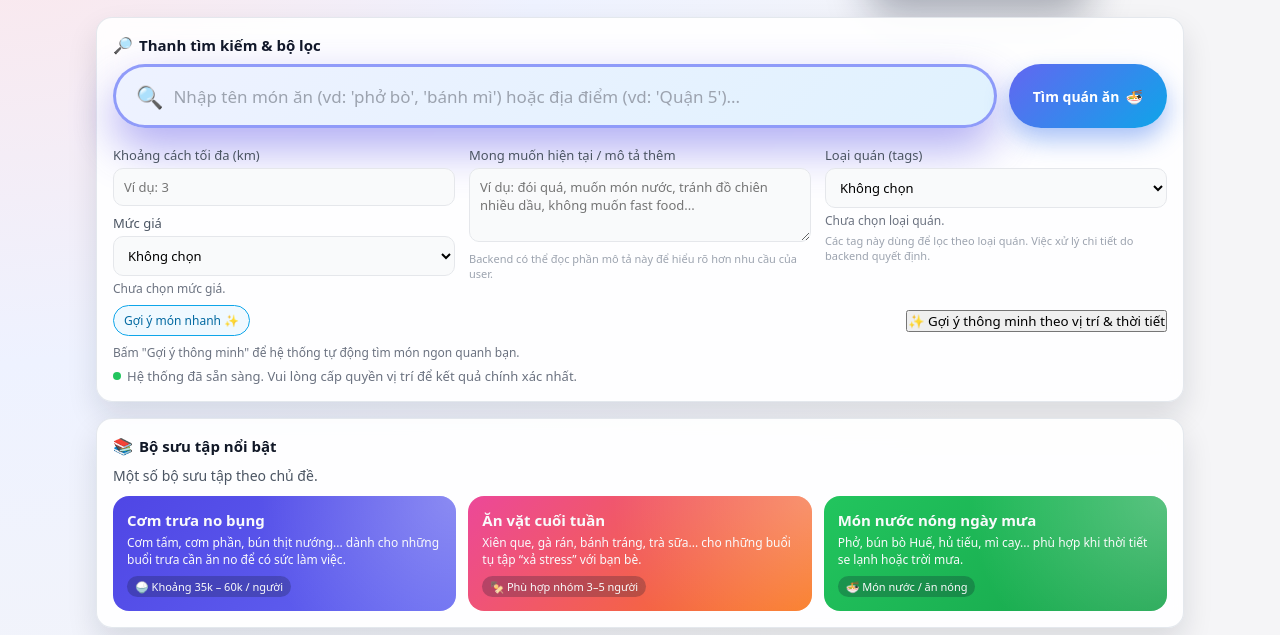
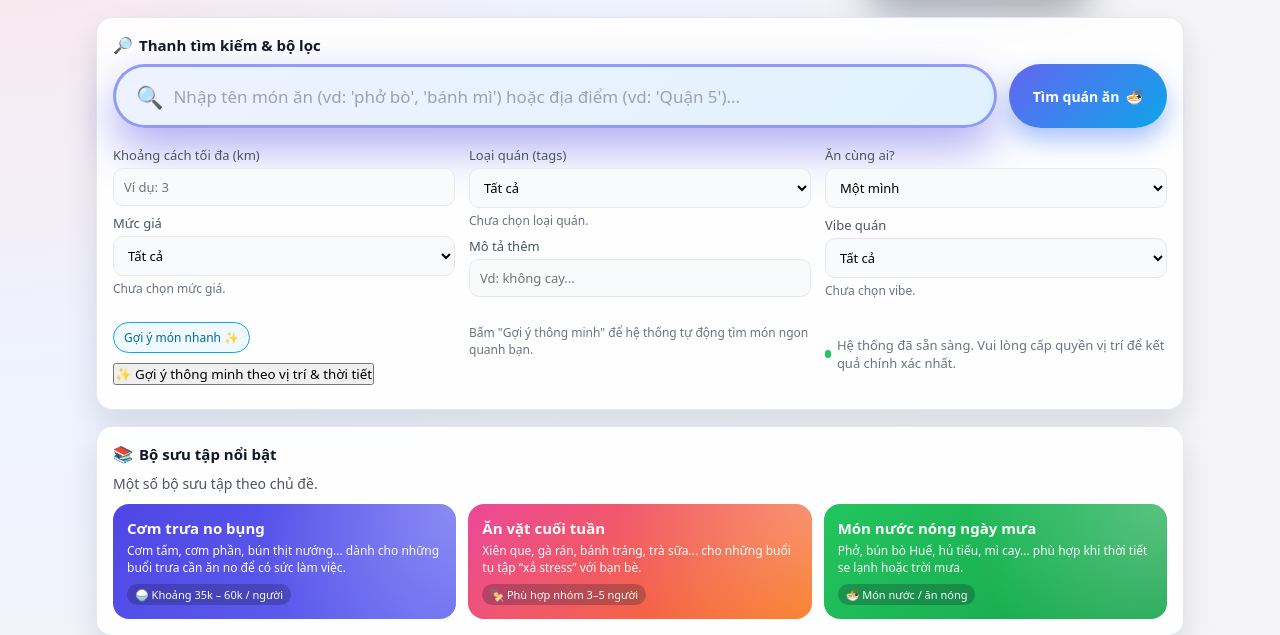
Before and after one commit to denver1106/Prj_SmartTourism, a Flask app: page / in a window 1280 px wide. Shown: the part 216-851 px from the top of the page. Run offline with Flask 3, Linux system fonts and the light colour scheme.

Commit message:
Cap nhat backend va frontend cho chuc nang loc

```diff
--- a/app.py
+++ b/app.py
@@ -3,8 +3,10 @@ from core import data_manager, search_handler, service
 import os
 
 app = Flask(__name__)
+# Key giả định, sau này thay bằng key thật nếu cần
 WEATHER_API_KEY = "DUMMY_API_KEY_FOR_NOW"
 
+# Khởi tạo các module xử lý
 db_manager = data_manager.DataManager()
 search_engine = search_handler.SearchHandler()
 tourism_service = service.SmartTourismService(weather_api_key=WEATHER_API_KEY)
@@ -16,17 +18,21 @@ def index():
 @app.route('/results')
 def results_page():
     """
-    Route xử lý tìm kiếm và lọc khoảng cách.
+    Hàm này xử lý tất cả: Tìm kiếm từ khóa, Lọc khoảng cách, Lọc nhóm (Ăn cùng ai), Lọc Vibe.
     """
-    query = request.args.get('query', '')
+    # 1. LẤY DỮ LIỆU TỪ GIAO DIỆN
+    query = request.args.get('query', '').strip().lower()
+    group_filter = request.args.get('group_filter') # Lấy filter Ăn cùng ai
+    vibe_filter = request.args.get('vibe_filter')   # Lấy filter Vibe
 
-    # Lấy tham số lọc khoảng cách (nếu có)
+    # Lấy tham số lọc khoảng cách
     try:
         max_distance_str = request.args.get('max_distance')
         max_distance = float(max_distance_str) if max_distance_str else None
     except ValueError:
         max_distance = None
 
+    # Lấy tọa độ user
     try:
         user_lat = float(request.args.get('lat'))
         user_lon = float(request.args.get('lon'))
@@ -34,39 +40,70 @@ def results_page():
         user_lat = None
         user_lon = None
 
-    # 1. Lấy dữ liệu (bao gồm Mock Data gần user_lat/lon)
+    # 2. LẤY DANH SÁCH QUÁN ĂN (Từ Database thông qua DataManager)
     all_restaurants = db_manager.get_all_restaurants(
         use_cache=False,
         user_lat=user_lat,
         user_lon=user_lon
     )
 
-    # 2. Tìm kiếm theo từ khóa
-    results = search_engine.search(all_restaurants, query)
+    # 3. TÌM KIẾM THEO TÊN/MÓN (Dùng module search cũ của bạn)
+    # Bước này lọc sơ bộ những quán khớp từ khóa tìm kiếm
+    if query:
+        # Nếu có nhập từ khóa -> Lọc theo tên
+        temp_results = search_engine.search(all_restaurants, query)
+    else:
+        # Nếu để trống -> Lấy tất cả quán (để sau đó lọc theo Tag)
+        temp_results = all_restaurants
 
-    # 3. Tính khoảng cách và LỌC THEO MAX DISTANCE
+    # 4. ÁP DỤNG CÁC BỘ LỌC NÂNG CAO (LOGIC MỚI)
     final_results = []
-    if user_lat and user_lon:
-        for r in results:
-            # Tính khoảng cách nếu chưa có
+
+    for r in temp_results:
+        # --- A. LỌC KHOẢNG CÁCH ---
+        if user_lat and user_lon:
+            # Tính khoảng cách (nếu chưa có sẵn trong data)
             if r.get("distance_km", 0) == 0 and r.get('lat') and r.get('lng'):
-                r["distance_km"] = ((r['lat'] - user_lat)**2 + (r['lng'] - user_lon)**2)**0.5 * 111
+                try:
+                    r["distance_km"] = ((r['lat'] - user_lat)**2 + (r['lng'] - user_lon)**2)**0.5 * 111
+                except:
+                    r["distance_km"] = 999
 
-            # --- LOGIC LỌC MỚI ---
-            # Nếu user có nhập max_distance VÀ khoảng cách > max -> Loại bỏ
-            current_dist = r.get("distance_km", 0)
-            if max_distance is not None and current_dist > max_distance:
-                continue # Bỏ qua quán này
+            # Nếu quán xa hơn mức user chọn -> Bỏ qua
+            if max_distance is not None and r.get("distance_km", 0) > max_distance:
+                continue
 
-            final_results.append(r)
-    else:
-        # Nếu không có tọa độ user thì không tính được khoảng cách -> lấy hết
-        final_results = results
+        # --- B. LỌC THEO NHÓM (ĂN CÙNG AI) ---
+        # Logic: Nếu user chọn filter, kiểm tra xem quán có tag đó trong mảng 'group_type' không
+        if group_filter and group_filter not in ["", "all"]:
+            # Lấy danh sách group của quán (nếu không có thì trả về list rỗng)
+            res_groups = r.get('group_type', [])
 
-    return render_template('results.html', restaurants=final_results, query=query)
+            # Nếu quán không có tag này -> Bỏ qua
+            # (Ví dụ: Tìm 'alone' mà quán chỉ có ['family'] -> Bị loại)
+            if not isinstance(res_groups, list) or group_filter not in res_groups:
+                continue
+
+        # --- C. LỌC THEO VIBE ---
+        # Logic: Nếu user chọn filter, kiểm tra xem 'vibe' của quán có khớp không
+        if vibe_filter and vibe_filter not in ["", "all"]:
+            res_vibe = r.get('vibe', '')
+            if res_vibe != vibe_filter:
+                continue
+
+        # Nếu vượt qua mọi bài test -> Thêm vào kết quả cuối cùng
+        final_results.append(r)
+
+    # 5. TRẢ VỀ GIAO DIỆN
+    return render_template('results.html',
+                           restaurants=final_results,
+                           query=query,
+                           group_filter=group_filter,
+                           vibe_filter=vibe_filter)
 
 @app.route('/recommend')
 def recommend_page():
+    # Giữ nguyên logic gợi ý thông minh
     try:
         lat = float(request.args.get('lat'))
         lon = float(request.args.get('lon'))
@@ -76,9 +113,12 @@ def recommend_page():
     user_id = "guest_user_001"
     service_output = tourism_service.process_user_input(user_id, lat, lon)
 
-    context_data = service_output['context']
-    recommendations = service_output['recommendations']
-    context_desc = f"Buổi {context_data.get('time_of_day')}, Mùa {context_data.get('season')}"
+    context_data = service_output.get('context', {})
+    recommendations = service_output.get('recommendations', [])
+
+    time_of_day = context_data.get('time_of_day', 'Unknown')
+    season = context_data.get('season', 'Unknown')
+    context_desc = f"Buổi {time_of_day}, Mùa {season}"
 
     return render_template(
         'results.html',
@@ -97,4 +137,5 @@ def logout():
     return redirect(url_for('index'))
 
 if __name__ == '__main__':
+    # Chạy ở chế độ debug
     app.run(debug=True)
--- a/templates/index.html
+++ b/templates/index.html
@@ -9,7 +9,6 @@
 <body>
     <div class="page">
 
-        <!-- NAVBAR -->
         <header class="navbar">
             <div class="nav-logo">
                 <span class="icon">🍽️</span>
@@ -22,7 +21,6 @@
             </nav>
         </header>
 
-        <!-- HERO -->
         <section class="hero">
             <div class="hero-text">
                 <div class="badge">
@@ -53,17 +51,14 @@
             </div>
         </section>
 
-        <!-- FORM TÌM KIẾM -->
         <section class="card">
             <div class="section-title">
                 <span class="icon">🔎</span>
                 Thanh tìm kiếm & bộ lọc
             </div>
 
-            <!-- Form có ID và onsubmit để xử lý logic vị trí -->
             <form action="{{ url_for('results_page') }}" method="get" id="searchForm" onsubmit="return handleSearch(event)">
 
-                <!-- HAI Ô INPUT ẨN ĐỂ CHỨA TỌA ĐỘ -->
                 <input type="hidden" name="lat" id="latInput">
                 <input type="hidden" name="lon" id="lonInput">
 
@@ -74,7 +69,7 @@
                                type="text"
                                class="search-input"
                                placeholder="Nhập tên món ăn (vd: 'phở bò', 'bánh mì') hoặc địa điểm (vd: 'Quận 5')..."
-                               required>
+                               >
                     </div>
                     <button type="submit" class="primary-btn" id="searchBtn">
                         Tìm quán ăn
@@ -83,7 +78,6 @@
                 </div>
 
                 <div class="filters-grid">
-                    <!-- Khoảng cách & giá -->
                     <div class="filter-group">
                         <label>Khoảng cách tối đa (km)</label>
                         <input name="max_distance"
@@ -95,7 +89,7 @@
 
                         <label style="margin-top: 8px;">Mức giá</label>
                         <select name="price_level" id="priceLevelSelect">
-                            <option value="">Không chọn</option>
+                            <option value="">Tất cả</option>
                             <option value="cheap">Rẻ</option>
                             <option value="medium">Vừa</option>
                             <option value="expensive">Cao</option>
@@ -106,21 +100,10 @@
                         </div>
                     </div>
 
-                    <!-- Mô tả mong muốn (chỉ còn ô text) -->
-                    <div class="filter-group">
-                        <label>Mong muốn hiện tại / mô tả thêm</label>
-                        <textarea name="cravings_text"
-                                  id="cravingsInput"
-                                  rows="3"
-                                  placeholder="Ví dụ: đói quá, muốn món nước, tránh đồ chiên nhiều dầu, không muốn fast food..."></textarea>
-                        <small>Backend có thể đọc phần mô tả này để hiểu rõ hơn nhu cầu của user.</small>
-                    </div>
-
-                    <!-- Filter loại quán -->
                     <div class="filter-group">
                         <label>Loại quán (tags)</label>
                         <select name="tag" id="tagsSelect">
-                            <option value="">Không chọn</option>
+                            <option value="">Tất cả</option>
                             <option value="fast_food">Fast food</option>
                             <option value="noodle">Mì/Bún</option>
                             <option value="soup">Món nước</option>
@@ -128,22 +111,51 @@
                             <option value="lunch">Ăn trưa</option>
                             <option value="bbq">Nướng / BBQ</option>
                         </select>
-
                         <div class="tags" id="tagsDisplay" style="margin-top: 4px;">
                             <span class="restaurant-meta">Chưa chọn loại quán.</span>
                         </div>
 
-                        <small>Các tag này dùng để lọc theo loại quán. Việc xử lý chi tiết do backend quyết định.</small>
+                        <label style="margin-top: 8px;">Mô tả thêm</label>
+                        <textarea name="cravings_text"
+                                  id="cravingsInput"
+                                  rows="1"
+                                  style="resize: none;"
+                                  placeholder="Vd: không cay..."></textarea>
                     </div>
-                </div>
 
-                <!-- Hàng gợi ý cho bạn -->
+                   <div class="filter-group">
+    <label class="form-label fw-bold">Ăn cùng ai?</label>
+
+   <select name="group_filter" id="groupSelect" class="form-select">
+    <option value="alone" selected>Một mình</option>
+
+    <option value="family">Gia đình</option>
+    <option value="friends">Bạn bè</option>
+    <option value="dating">Hẹn hò</option>
+    <option value="couple">Cặp đôi</option>
+    <option value="company">Công ty / Nhóm</option>
+</select>
+
+    <label style="margin-top: 8px;">Vibe quán</label>
+    <select name="vibe_filter" id="vibeSelect" class="form-select">
+        <option value="">Tất cả</option>
+        <option value="street_food">Bụi phố / Vỉa hè</option>
+        <option value="luxury">Sang trọng / Check-in</option>
+        <option value="cozy">Ấm cúng / Yên tĩnh</option>
+        <option value="vintage">Cổ điển / Hoài niệm</option>
+        <option value="modern">Hiện đại / Sôi động</option>
+    </select>
+    <div class="tags" id="vibeDisplay" style="margin-top: 4px;">
+        <span class="restaurant-meta">Chưa chọn.</span>
+    </div>
+</div>
+
+
                 <div class="suggest-row">
                     <button type="button" class="secondary-btn" id="suggestBtn">
                         Gợi ý món nhanh ✨
                     </button>
                     <div class="divider-vertical"></div>
-                    <!-- NÚT GỢI Ý THÔNG MINH (GPS) -->
                     <button type="button" onclick="getLocationAndRecommend()" class="smart-btn">
                         ✨ Gợi ý thông minh theo vị trí & thời tiết
                     </button>
@@ -159,7 +171,6 @@
             </div>
         </section>
 
-        <!-- ========= BỘ SƯU TẬP NỔI BẬT ========= -->
         <section class="card">
             <div class="section-title">
                 <span class="icon">📚</span>
@@ -170,7 +181,6 @@
             </p>
 
             <div class="collection-grid">
-                <!-- Cơm / món mặn -->
                 <div class="collection-card" style="background: linear-gradient(135deg,#4f46e5,#6366f1);">
                     <div class="collection-title">Cơm trưa no bụng</div>
                     <div class="collection-desc">
@@ -179,7 +189,6 @@
                     <div class="collection-tag">🍚 Khoảng 35k – 60k / người</div>
                 </div>
 
-                <!-- Ăn vặt -->
                 <div class="collection-card" style="background: linear-gradient(135deg,#ec4899,#f97316);">
                     <div class="collection-title">Ăn vặt cuối tuần</div>
                     <div class="collection-desc">
@@ -188,7 +197,6 @@
                     <div class="collection-tag">🍢 Phù hợp nhóm 3–5 người</div>
                 </div>
 
-                <!-- Món nước -->
                 <div class="collection-card" style="background: linear-gradient(135deg,#22c55e,#16a34a);">
                     <div class="collection-title">Món nước nóng ngày mưa</div>
                     <div class="collection-desc">
@@ -201,7 +209,6 @@
 
     </div>
 
-    <!-- FOOTER -->
     <footer class="footer">
         <div class="footer-inner">
             <div class="footer-columns">
@@ -253,7 +260,6 @@
         // 1. LOGIC LẤY VỊ TRÍ (GEOLOCATION)
         // ==========================================
 
-        // Tự động lấy vị trí khi tải trang để điền vào ô ẩn
         window.onload = function() {
             if (navigator.geolocation) {
                 navigator.geolocation.getCurrentPosition(function(position) {
@@ -271,17 +277,11 @@
             }
         };
 
-        // Hàm xử lý khi bấm nút Tìm kiếm
-        // Nếu chưa có tọa độ, chặn submit để xin quyền vị trí trước
         function handleSearch(event) {
             const latInput = document.getElementById('latInput');
-
-            // Nếu đã có tọa độ trong ô ẩn -> Cho phép submit ngay
             if (latInput && latInput.value) {
                 return true;
             }
-
-            // Nếu chưa có -> Chặn submit để xin quyền
             event.preventDefault();
 
             if (navigator.geolocation) {
@@ -292,35 +292,27 @@
 
                 navigator.geolocation.getCurrentPosition(
                     (position) => {
-                        // Thành công -> Điền tọa độ và submit lại
                         document.getElementById('latInput').value = position.coords.latitude;
                         document.getElementById('lonInput').value = position.coords.longitude;
-
                         btn.innerHTML = oldText;
                         btn.disabled = false;
-
-                        // Submit form bằng code JS
                         document.getElementById('searchForm').submit();
                     },
                     (error) => {
-                        // Thất bại (User từ chối) -> Submit luôn (Backend sẽ dùng tọa độ mặc định)
                         console.log("User từ chối vị trí, dùng mặc định.");
                         btn.innerHTML = oldText;
                         btn.disabled = false;
                         document.getElementById('searchForm').submit();
                     },
-                    { timeout: 5000 } // Chờ tối đa 5s
+                    { timeout: 5000 }
                 );
             } else {
-                // Trình duyệt không hỗ trợ -> Submit luôn
                 return true;
             }
         }
 
-        // Hàm cho nút "Gợi ý thông minh"
         function getLocationAndRecommend() {
             if (navigator.geolocation) {
-                // alert("Đang phân tích vị trí & thời tiết...");
                 navigator.geolocation.getCurrentPosition(
                     (position) => {
                         window.location.href = `/recommend?lat=${position.coords.latitude}&lon=${position.coords.longitude}`;
@@ -339,79 +331,86 @@
         }
 
         // ==========================================
-        // 2. LOGIC GIAO DIỆN (SUGGESTION & UI)
+        // 2. LOGIC GIAO DIỆN (UI UPDATE)
         // ==========================================
 
-        const suggestBtn = document.getElementById("suggestBtn");
-        const suggestText = document.getElementById("suggestText");
-        const queryInput = document.querySelector('input[name="query"]');
-        const tagsSelect = document.getElementById("tagsSelect");
-        const cravingsInput = document.getElementById("cravingsInput");
-
-        const SUGGESTIONS = [
-            { q: "phở bò", tag: "noodle", note: "Muốn món nước, ấm bụng, buổi sáng hoặc tối nhẹ nhàng." },
-            { q: "bánh mì", tag: "fast_food", note: "Cần ăn nhanh, mang đi được, phù hợp buổi sáng vội." },
-            { q: "hủ tiếu nam vang", tag: "noodle", note: "Món nước đậm đà, muốn đổi gió so với phở." },
-            { q: "bún bò huế", tag: "noodle", note: "Thích món cay cay, đậm vị." }
-        ];
-
-        if (suggestBtn) {
-            suggestBtn.addEventListener("click", () => {
-                const s = SUGGESTIONS[Math.floor(Math.random() * SUGGESTIONS.length)];
-                if (queryInput) queryInput.value = s.q;
-                if (cravingsInput) cravingsInput.value = s.note;
-
-                if (tagsSelect) {
-                    tagsSelect.value = s.tag || "";
-                    updateTagDisplay();
-                }
-
-                if (suggestText) {
-                    suggestText.textContent = "Gợi ý: " + s.note;
-                }
-            });
-        }
-
-        // ---------- HIỂN THỊ PILL MỨC GIÁ & LOẠI QUÁN ----------
+        // --- Cập nhật Text khi chọn Dropdown (Để đẹp hơn) ---
         const priceSelect = document.getElementById("priceLevelSelect");
         const priceDisplay = document.getElementById("priceLevelDisplay");
+
+        const tagsSelect = document.getElementById("tagsSelect");
         const tagsDisplay = document.getElementById("tagsDisplay");
 
+        // [MỚI] Khai báo thêm cho 2 bộ lọc mới
+        const groupSelect = document.getElementById("groupSelect");
+        const groupDisplay = document.getElementById("groupDisplay");
+
+        const vibeSelect = document.getElementById("vibeSelect");
+        const vibeDisplay = document.getElementById("vibeDisplay");
+
+        // Label map (Ánh xạ giá trị sang tiếng Việt hiển thị đẹp)
         const PRICE_LABELS = { "cheap": "Rẻ", "medium": "Vừa", "expensive": "Cao" };
         const TAG_LABELS = {
             "fast_food": "Fast food", "noodle": "Mì/Bún", "soup": "Món nước",
             "breakfast": "Ăn sáng", "lunch": "Ăn trưa", "bbq": "Nướng / BBQ"
         };
+        const GROUP_LABELS = {
+            "family": "Gia đình", "friends": "Bạn bè", "dating": "Hẹn hò",
+            "company": "Công ty", "alone": "Một mình"
+        };
+        const VIBE_LABELS = {
+            "street_food": "Bụi / Vỉa hè", "luxury": "Sang chảnh", "cozy": "Ấm cúng",
+            "vintage": "Cổ điển", "modern": "Hiện đại"
+        };
 
-        function updatePriceDisplay() {
-            if (!priceDisplay || !priceSelect) return;
-            const val = priceSelect.value;
+        // Hàm chung cập nhật hiển thị
+        function updateDisplay(selectElem, displayElem, labelMap, defaultText) {
+            if (!displayElem || !selectElem) return;
+            const val = selectElem.value;
             if (!val) {
-                priceDisplay.innerHTML = '<span class="restaurant-meta">Chưa chọn mức giá.</span>';
+                displayElem.innerHTML = `<span class="restaurant-meta">${defaultText}</span>`;
                 return;
             }
-            const label = PRICE_LABELS[val] || val;
-            priceDisplay.innerHTML = '<span class="tag">' + label + '</span>';
+            const label = labelMap[val] || val;
+            displayElem.innerHTML = `<span class="tag">${label}</span>`;
         }
 
-        function updateTagDisplay() {
-            if (!tagsDisplay || !tagsSelect) return;
-            const val = tagsSelect.value;
-            if (!val) {
-                tagsDisplay.innerHTML = '<span class="restaurant-meta">Chưa chọn loại quán.</span>';
-                return;
-            }
-            const label = TAG_LABELS[val] || val;
-            tagsDisplay.innerHTML = '<span class="tag">' + label + '</span>';
-        }
+        // Gán sự kiện
+        if (priceSelect) priceSelect.addEventListener("change", () => updateDisplay(priceSelect, priceDisplay, PRICE_LABELS, "Chưa chọn mức giá."));
+        if (tagsSelect) tagsSelect.addEventListener("change", () => updateDisplay(tagsSelect, tagsDisplay, TAG_LABELS, "Chưa chọn loại quán."));
 
-        if (priceSelect) {
-            priceSelect.addEventListener("change", updatePriceDisplay);
-            updatePriceDisplay();
-        }
-        if (tagsSelect) {
-            tagsSelect.addEventListener("change", updateTagDisplay);
-            updateTagDisplay();
+        // [MỚI] Sự kiện cho 2 bộ lọc mới
+        if (groupSelect) groupSelect.addEventListener("change", () => updateDisplay(groupSelect, groupDisplay, GROUP_LABELS, "Chưa chọn đối tượng."));
+        if (vibeSelect) vibeSelect.addEventListener("change", () => updateDisplay(vibeSelect, vibeDisplay, VIBE_LABELS, "Chưa chọn vibe."));
+
+        // Chạy lần đầu khi load trang
+        updateDisplay(priceSelect, priceDisplay, PRICE_LABELS, "Chưa chọn mức giá.");
+        updateDisplay(tagsSelect, tagsDisplay, TAG_LABELS, "Chưa chọn loại quán.");
+        // [MỚI]
+        if (groupSelect) updateDisplay(groupSelect, groupDisplay, GROUP_LABELS, "Chưa chọn đối tượng.");
+        if (vibeSelect) updateDisplay(vibeSelect, vibeDisplay, VIBE_LABELS, "Chưa chọn vibe.");
+
+        // Nút gợi ý nhanh (cập nhật để random luôn cả bộ lọc mới nếu muốn)
+        const suggestBtn = document.getElementById("suggestBtn");
+        if (suggestBtn) {
+            suggestBtn.addEventListener("click", () => {
+                const SUGGESTIONS = [
+                    { q: "phở bò", tag: "noodle", vibe: "street_food", grp: "alone", note: "Muốn món nước, ấm bụng." },
+                    { q: "bánh mì", tag: "fast_food", vibe: "street_food", grp: "friends", note: "Cần ăn nhanh, mang đi được." },
+                    { q: "lẩu thái", tag: "soup", vibe: "modern", grp: "family", note: "Tụ tập gia đình cuối tuần." },
+                ];
+                const s = SUGGESTIONS[Math.floor(Math.random() * SUGGESTIONS.length)];
+
+                document.querySelector('input[name="query"]').value = s.q;
+                document.getElementById("cravingsInput").value = s.note;
+                if (tagsSelect) { tagsSelect.value = s.tag; updateDisplay(tagsSelect, tagsDisplay, TAG_LABELS, ""); }
+
+                // [MỚI] Random luôn 2 cái mới cho xịn
+                if (vibeSelect && s.vibe) { vibeSelect.value = s.vibe; updateDisplay(vibeSelect, vibeDisplay, VIBE_LABELS, ""); }
+                if (groupSelect && s.grp) { groupSelect.value = s.grp; updateDisplay(groupSelect, groupDisplay, GROUP_LABELS, ""); }
+
+                document.getElementById("suggestText").textContent = "Gợi ý: " + s.note;
+            });
         }
     </script>
 </body>
```
Also changed, not shown: core/data_manager.py (+35 -69 lines).
